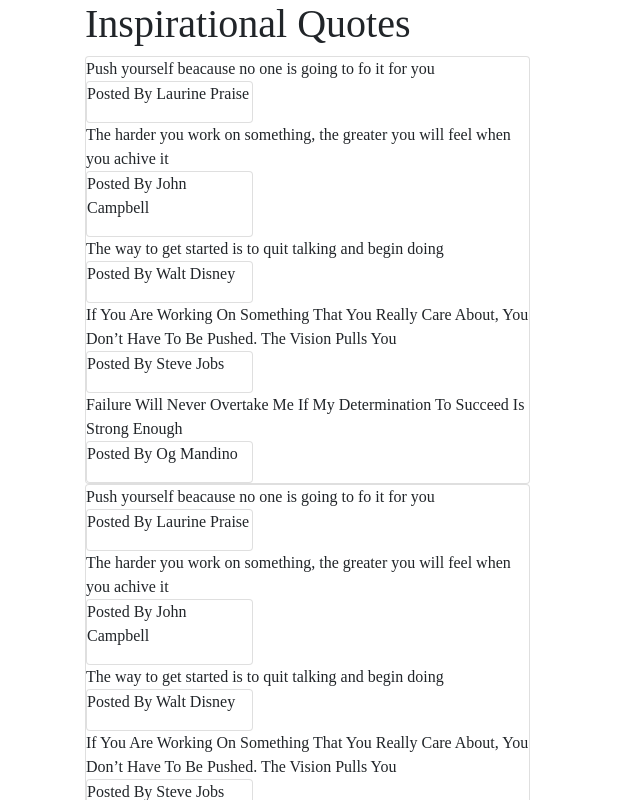
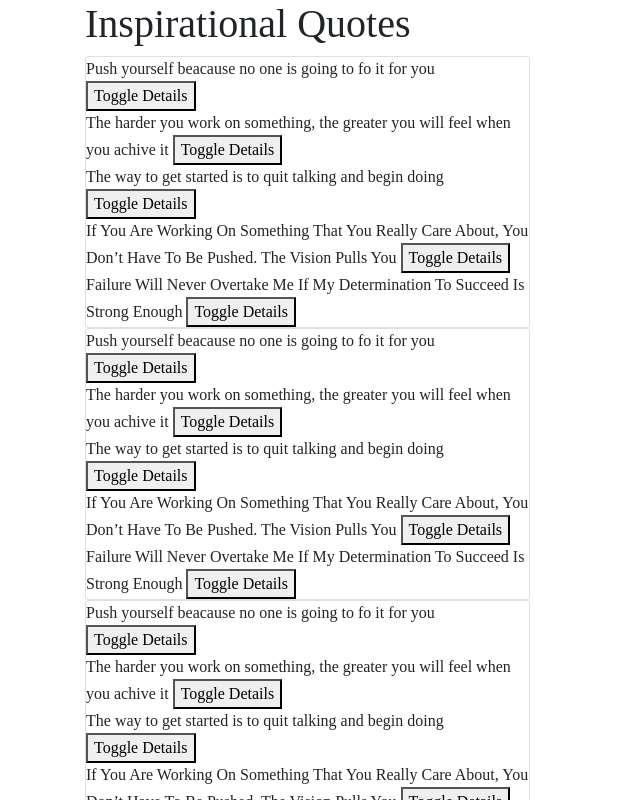
Before and after one commit to praise-laurine/quote-app, an Angular app: page / in a window 1280 px wide. Shown: the top 800 px of the page, without its empty margins (0-640 px from the left). Built offline with nearby package versions, Linux system fonts and the light colour scheme; a web font is replaced by a local one.

Commit message:
added toggle details button

```diff
--- a/src/app/quote-detail/quote-detail.component.html
+++ b/src/app/quote-detail/quote-detail.component.html
@@ -4,6 +4,7 @@
         <div class="card">
 
             <p>Posted {{ quote.description }}</p>
+            <button (click)= 'quoteComplete(true)'>Complete</button>
         </div>
     </div>
 </div>
--- a/src/app/quote-detail/quote-detail.component.ts
+++ b/src/app/quote-detail/quote-detail.component.ts
@@ -1,4 +1,4 @@
-import { Component, OnInit, Input } from '@angular/core';
+import { Component, OnInit, Input,Output, EventEmitter } from '@angular/core';
 import { Quote } from '../quote';
 
 @Component({
@@ -8,6 +8,13 @@ import { Quote } from '../quote';
 })
 export class QuoteDetailComponent implements OnInit {
   @Input() quote: Quote;
+  @Output() isComplete = new EventEmitter<boolean>();
+
+  quoteComplete(complete:boolean){
+    this.isComplete.emit(complete);
+  }
+
+
 
   constructor() { }
 
--- a/src/app/quote/quote.component.html
+++ b/src/app/quote/quote.component.html
@@ -13,8 +13,11 @@
                 <div class="card" id="top-card">
                     <div *ngFor='let quote of quotes'>
                         {{quote.quoteName}}
-                        <app-quote-detail [quote]='quote'></app-quote-detail>
+                        <button (click)='toggleDetails(i)'>Toggle Details</button>
+                        <app-quote-detail *ngIf='quote.showDescription' [quote]='quote'></app-quote-detail>
                     </div>
+
+
 
 
                 </div>
@@ -35,6 +38,6 @@
     }
 
     .col-md-5{
-        padding-bottom: 20px;
+        margin-bottom: 20px;
     }
 </style>
--- a/src/app/quote/quote.component.ts
+++ b/src/app/quote/quote.component.ts
@@ -1,4 +1,4 @@
-import { Component, OnInit } from '@angular/core';
+import { Component, OnInit,} from '@angular/core';
 import { Quote }from  '../quote';
 @Component({
   selector: 'app-quote',
@@ -8,13 +8,19 @@ import { Quote }from  '../quote';
 export class QuoteComponent implements OnInit {
 
   quotes:Quote[]=[
-    {id:1,quoteName:'Push yourself beacause no one is going to fo it for you',description:'By Laurine Praise'},
-    {id:2,quoteName:'The harder you work on something, the greater you will feel when you achive it',description:'By John Campbell'},
-    {id:3,quoteName:'The way to get started is to quit talking and begin doing',description:'By Walt Disney'},
-    {id:4,quoteName:'If You Are Working On Something That You Really Care About, You Don’t Have To Be Pushed. The Vision Pulls You',description:'By Steve Jobs'},
-    {id:5,quoteName:'Failure Will Never Overtake Me If My Determination To Succeed Is Strong Enough',description:'By Og Mandino'}
+    new Quote(1, 'Push yourself beacause no one is going to fo it for you', 'By Laurine Praise'),
+    new Quote(2, 'The harder you work on something, the greater you will feel when you achive it', 'By John Campbell'),
+    new Quote(3, 'The way to get started is to quit talking and begin doing', 'By Walt Disney'),
+    new Quote(4, 'If You Are Working On Something That You Really Care About, You Don’t Have To Be Pushed. The Vision Pulls You', 'By Steve Jobs'),
+    new Quote(5, 'Failure Will Never Overtake Me If My Determination To Succeed Is Strong Enough', 'By Og Mandino')
 
-  ]
+  ];
+
+  toggleDetails(index){
+    this.quotes[index].showDescription = !this.quotes[index].showDescription;
+  }
+
+
 
   constructor() { }
 
```
